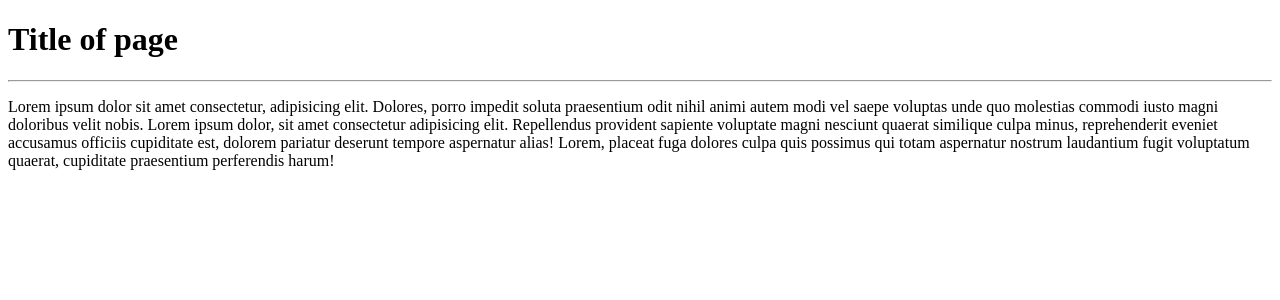
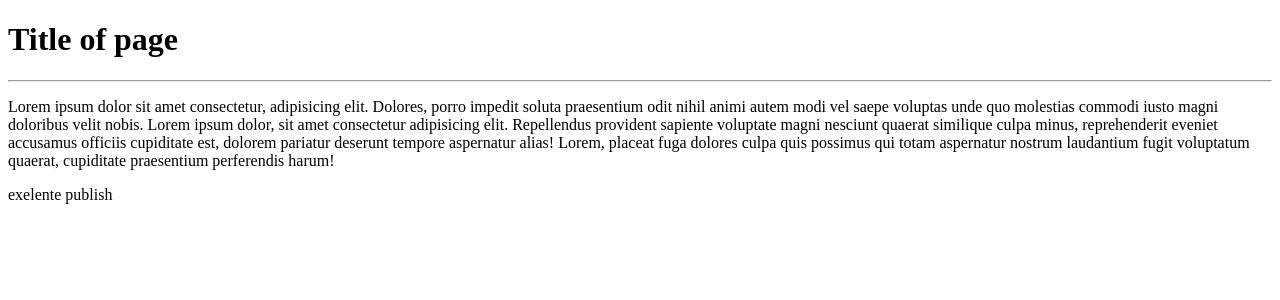
Before and after one commit to Ghust25/crud-tour-of-heroes, an Angular app: page / in a window 1280 px wide. Shown: the top 300 px of the page. Built offline with nearby package versions, Linux system fonts and the light colour scheme.

Commit message:
test 3 sem senha

```diff
--- a/src/app/app.component.html
+++ b/src/app/app.component.html
@@ -6,3 +6,5 @@
     Lorem, placeat fuga dolores culpa quis possimus qui totam aspernatur nostrum laudantium fugit voluptatum quaerat, cupiditate praesentium perferendis harum!
   </p>
 </div>
+
+<app-heroes></app-heroes>
--- a/src/app/heroes/heroes.component.html
+++ b/src/app/heroes/heroes.component.html
@@ -1 +1 @@
-<p>heroes works!</p>
+<p>exelente publish</p>
```
